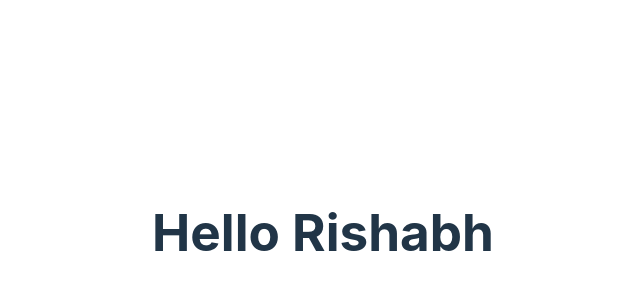
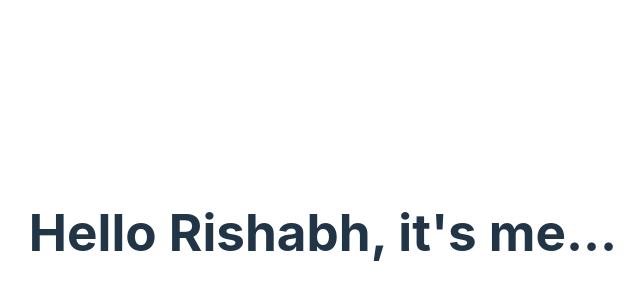
Before and after one commit to formascholar0007/FormaScholar, a React (Vite) app in the folder frontend/: page / in a window 1280 px wide. Shown: the part 168-468 px from the top of the page, without its empty margins (317-961 px from the left). Built offline with nearby package versions, Linux system fonts and the light colour scheme.

Commit message:
Third commit

```diff
--- a/frontend/src/App.jsx
+++ b/frontend/src/App.jsx
@@ -8,7 +8,7 @@ function App() {
 
   return (
     <>
-      <h1>Hello Rishabh</h1>
+      <h1>Hello Rishabh, it's me...</h1>
     </>
   )
 }
```
